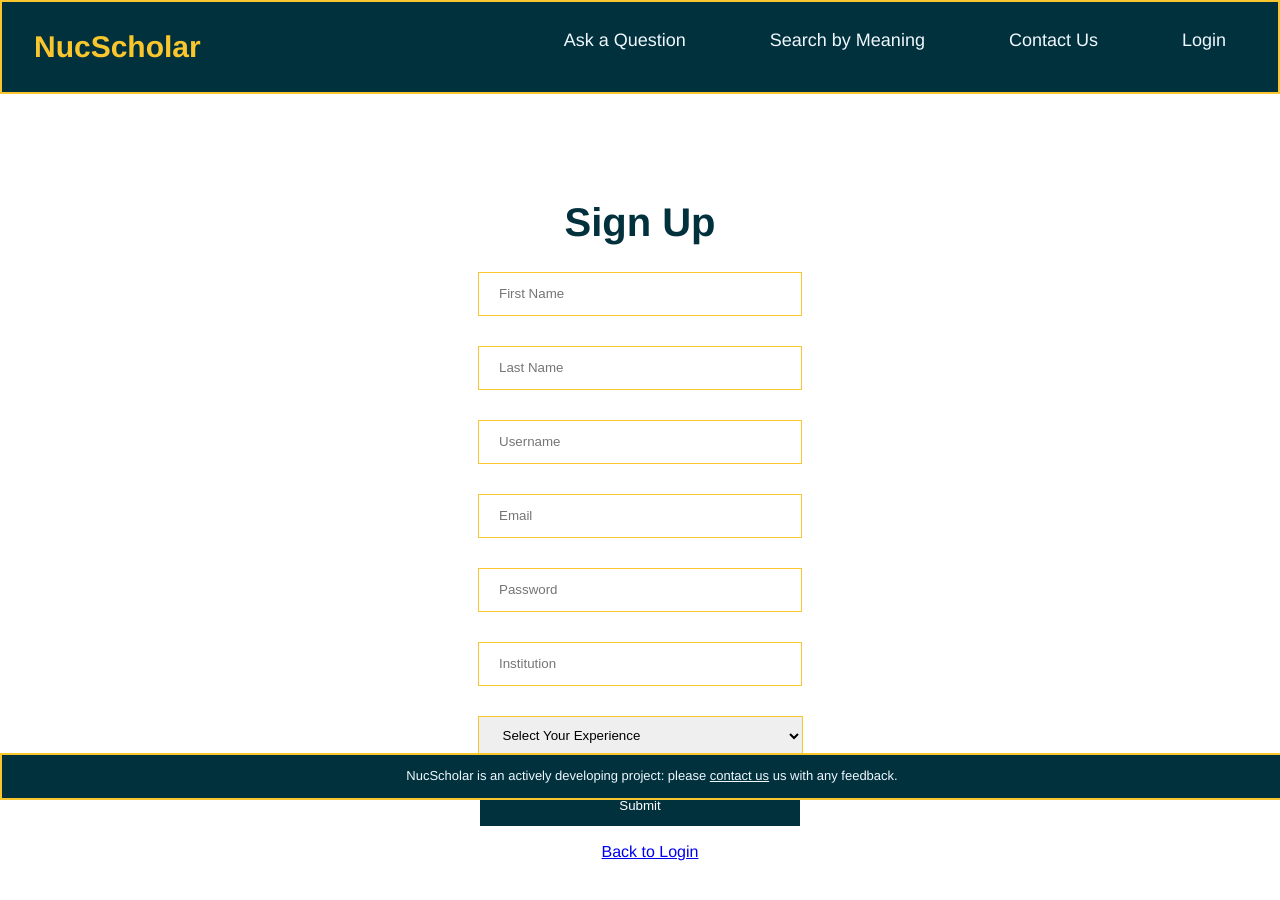
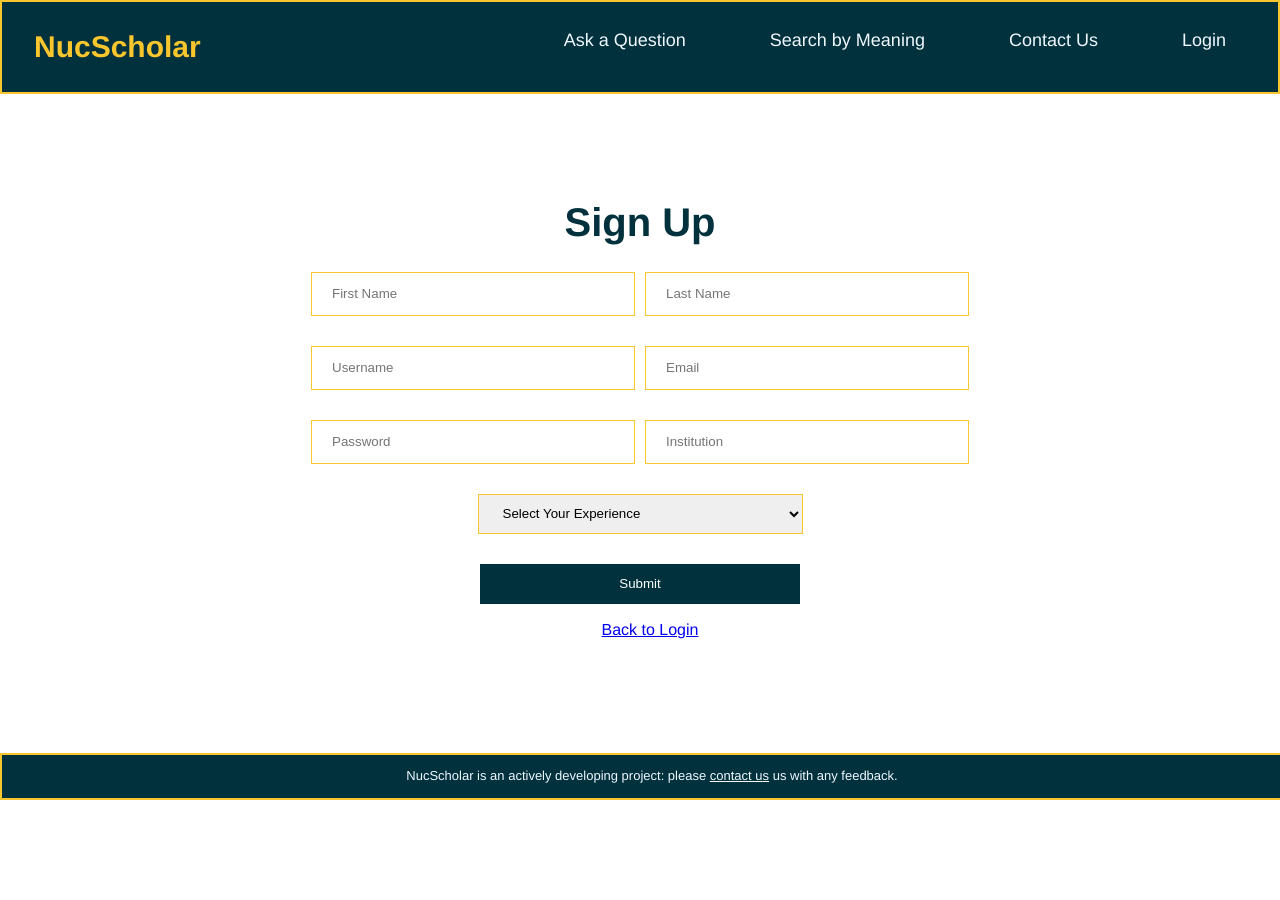
Before and after one commit to dward118/NL-Website, a Vue app in the folder frontend/: page /sign-up in a window 1280 px wide. Shown: the top 900 px of the page. After the commit the page ends 857 px from the top, so only its background shows below. Built offline with nearby package versions, Linux system fonts and the light colour scheme.

Commit message:
Added logos, sign-up form layout change, misc.

```diff
--- a/frontend/src/views/Homepage.vue
+++ b/frontend/src/views/Homepage.vue
@@ -53,7 +53,7 @@
   margin-top: 150px;
   margin: 25px;
   width: 1000px;
-  height: 500px;
+  height: 300px;
   margin: 0 auto;
   border: 1px solid #fac62e;
   padding: 10px;
--- a/frontend/src/views/LoginPage.vue
+++ b/frontend/src/views/LoginPage.vue
@@ -13,7 +13,7 @@
         <router-link to="/sign-up">Don't have an account? Sign up here.</router-link>
       </p>
       <p>
-        <router-link to="/sign-up">Forgot Password?</router-link>
+        <router-link to="/contact-us">Forgot Password? Contact us here.</router-link>
       </p>
     </div>
   </div>
--- a/frontend/src/views/QuestionSearch.vue
+++ b/frontend/src/views/QuestionSearch.vue
@@ -23,6 +23,12 @@
 
   <!-- This is to create whitespace at the bottom until we have other containers. -->
   <div style="height: 200px;"></div>
+  <div class="leftLogo">
+    <img src="frontend\src\assets\berkeley.png" alt="BerkelyLab"/>
+  </div>
+  <div class="rightLogo">
+    <img src="frontend\src\assets\afit.png" alt="AFIT"/>
+  </div>
 </template>
 
 <script>
@@ -83,4 +89,12 @@
   border: 1px solid #00313c;
   padding: 10px;
 }
+
+.leftLogo {
+  display: inline-block;
+}
+
+.rightLogo {
+  display: inline-block;
+}
 </style>
--- a/frontend/src/views/SignUp.vue
+++ b/frontend/src/views/SignUp.vue
@@ -5,12 +5,16 @@
     <h1 style="font-size:40px; color: #00313c; margin-top: 200px;">Sign Up</h1>
     <div class="field">
       <form @submit.prevent="submitForm" autocomplete="on">
-        <input type="text"     placeholder="First Name"       v-model="first_name"   autocomplete="given-name" required/>
-        <input type="text"     placeholder="Last Name"        v-model="last_name"   autocomplete="family-name" required/>
-        <input type="text"     placeholder="Username"         v-model="username"    autocomplete="username" required/>
-        <input type="email"    placeholder="Email"            v-model="email"       autocomplete="email" required/>
-        <input type="password" placeholder="Password"         v-model="password"    autocomplete="new-password" required/>
-        <input type="text"     placeholder="Institution"      v-model="institution" autocomplete="organization" required/>
+        <div class="leftBound">
+          <input type="text"     placeholder="First Name"       v-model="first_name"   autocomplete="given-name" required/>
+          <input type="text"     placeholder="Username"         v-model="username"    autocomplete="username" required/>
+          <input type="password" placeholder="Password"         v-model="password"    autocomplete="new-password" required/>
+        </div>
+        <div class="rightBound">
+          <input type="text"     placeholder="Last Name"        v-model="last_name"   autocomplete="family-name" required/>
+          <input type="email"    placeholder="Email"            v-model="email"       autocomplete="email" required/>
+          <input type="text"     placeholder="Institution"      v-model="institution" autocomplete="organization" required/>
+        </div>
         <!-- <input type="range"    placeholder="Experience Level" v-model="experience" required min="0" max="5"/> -->
         <select name="experience" v-model="experience" required>
           <option value="" disabled selected hidden>Select Your Experience</option>
@@ -116,6 +120,15 @@
   cursor: pointer;
 }
 
+.leftBound{
+  display: inline-block;
+  margin-right: 5px;
+}
+.rightBound{
+  display: inline-block;
+  margin-left: 5px;
+}
+
 p {
   text-align: center;
 }
```
Also changed, not shown: frontend/src/assets/afit.png (added), frontend/src/assets/berkeley.png (added).
